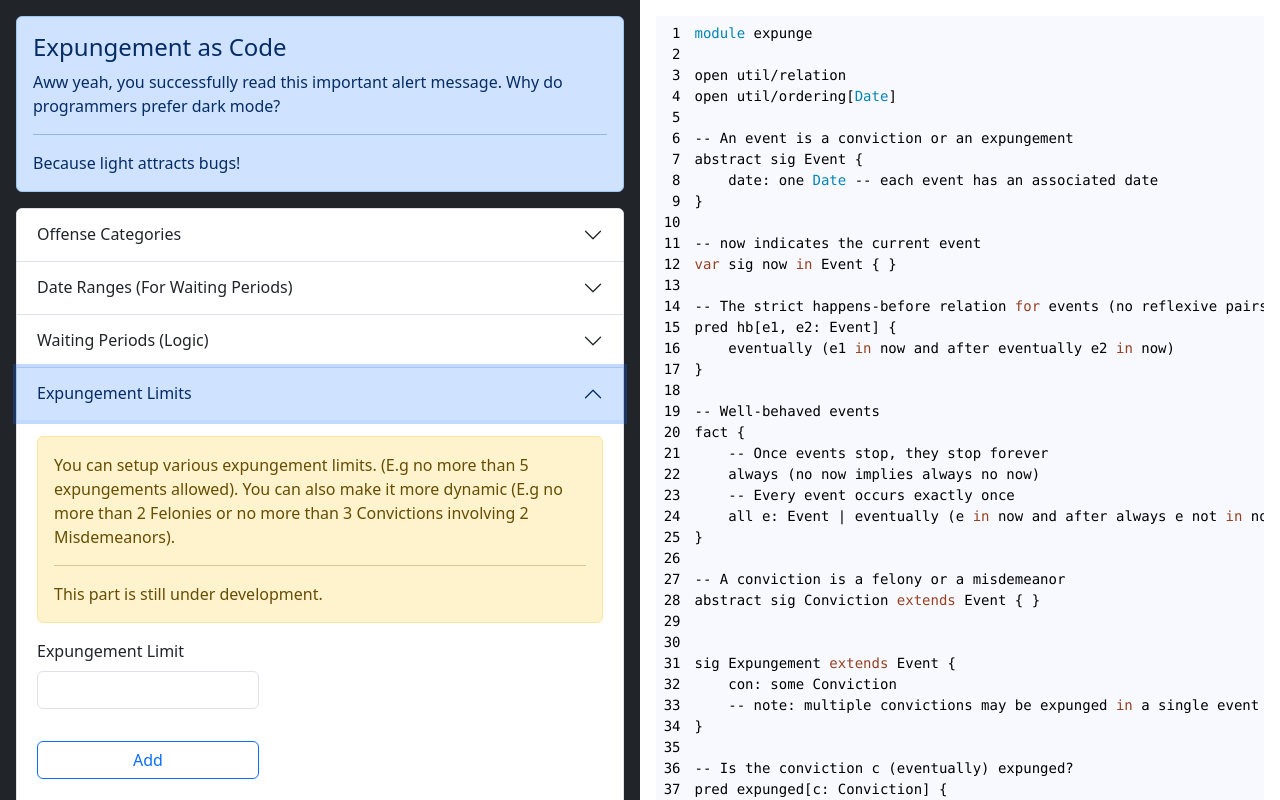
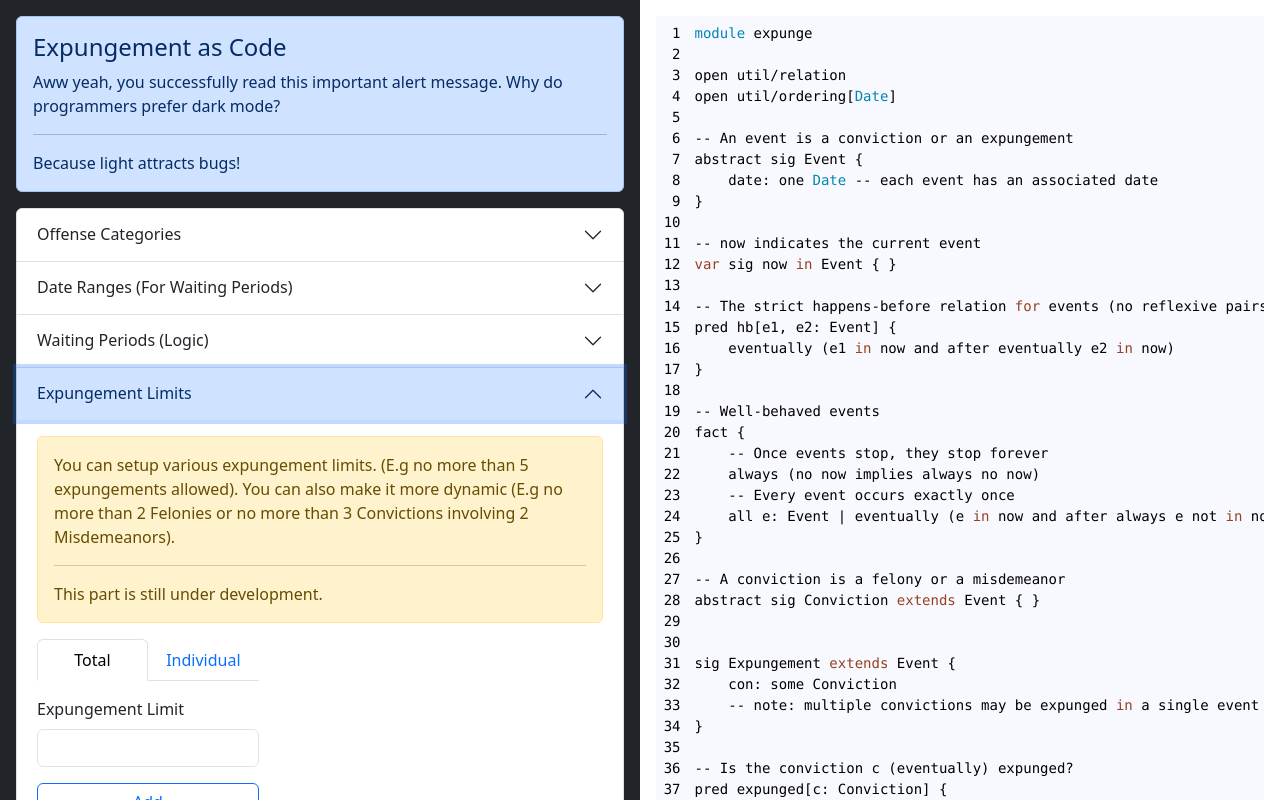
Before and after one commit to joshBeals/Expungement-Checker, a React (Create React App) app: page /alloy-generator in a window 1280 px wide. Both pictures are taken after a click on the button "Expungement Limits". Built offline with nearby package versions, Linux system fonts and the light colour scheme.

Commit message:
Bug fixes

```diff
--- a/src/forms/ExpungementLimitForm.js
+++ b/src/forms/ExpungementLimitForm.js
@@ -5,7 +5,7 @@
  */
 
 import React, { useState } from 'react';
-import { Row, Col, Form, Button } from 'react-bootstrap';
+import { Row, Col, Form, Button, Tab, Tabs } from 'react-bootstrap';
 import { useAppState } from '../store/AppStateContext';
 
 function ExpungementLimitForm() {
@@ -33,16 +33,24 @@ function ExpungementLimitForm() {
         }));
     };
 
-    const handleSubmit = () => {
+    const handleIndividual = () => {
         console.log(formEntries);
     };
 
     return (
+        <div>
+            <Tabs justify defaultActiveKey="total" variant="tabs" className="mb-3">
+                <Tab eventKey="total" title="Total">
                     <Form className='mb-3'>
                         <Form.Group className="mb-3" controlId="exampleForm.ControlInput1">
                             <Form.Label>Expungement Limit</Form.Label>
                             <Form.Control type="number" placeholder="" />
                         </Form.Group>
+                        <Button variant="outline-primary" className="w-100"> Add </Button>
+                    </Form>
+                </Tab>
+                <Tab eventKey="individual" title="Individual">
+                    <Form className='mb-3'>
                         {convictions?.map((conviction, index) => (
                             <Row key={index} className='mb-3'>
                                 <Col>
@@ -65,8 +73,11 @@ function ExpungementLimitForm() {
                                 </Col>
                             </Row>
                         ))}
-            <Button onClick={handleSubmit} variant="outline-primary" className="mt-3 w-100"> Add </Button>
+                        <Button onClick={handleIndividual} variant="outline-primary" className="mt-3 w-100"> Add </Button>
                     </Form>
+                </Tab>
+            </Tabs>
+        </div>
     );
 }
 
```
Lines whose indentation alone changed are shown as unchanged.
